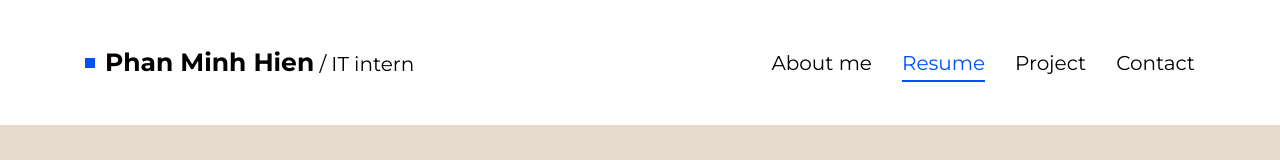
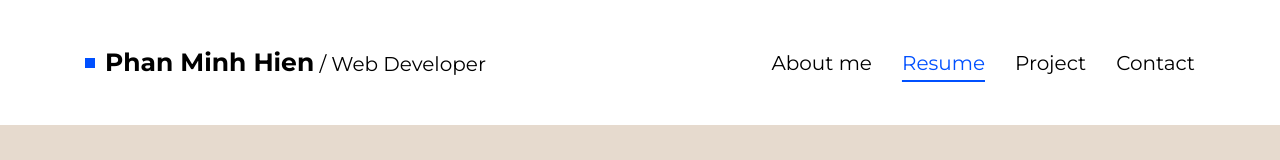
Before and after one commit to pmh3107/my-CV, a React (Create React App) app: page /Resume in a window 1280 px wide. Shown: the top 160 px of the page. Built offline with nearby package versions, Linux system fonts and the light colour scheme; no server answers; the database is empty.

Commit message:
fix header

```diff
--- a/src/components/layout/Header.jsx
+++ b/src/components/layout/Header.jsx
@@ -28,7 +28,7 @@ function Header() {
 						<Link to="/">
 							<p className="header__left-name">
 								<strong className="header__left-name-hl">Phan Minh Hien</strong>{" "}
-                / IT intern
+								/ Web Developer
 							</p>
 						</Link>
 					</div>
```
Lines whose indentation alone changed are shown as unchanged.
